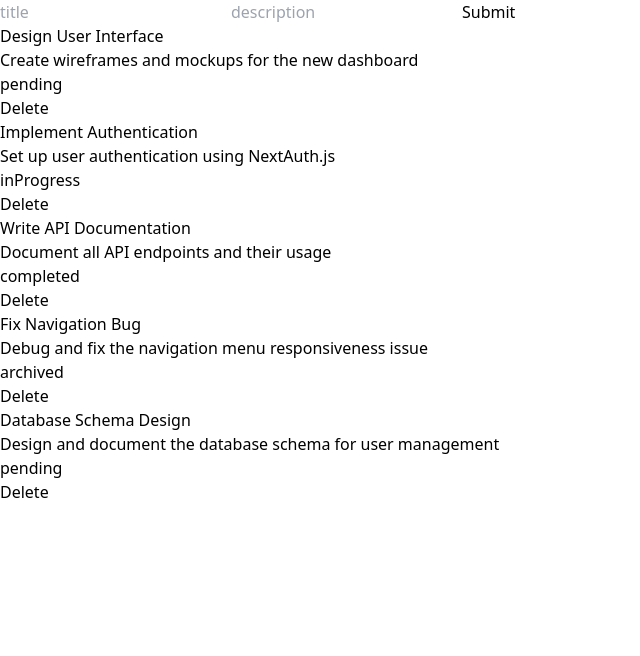
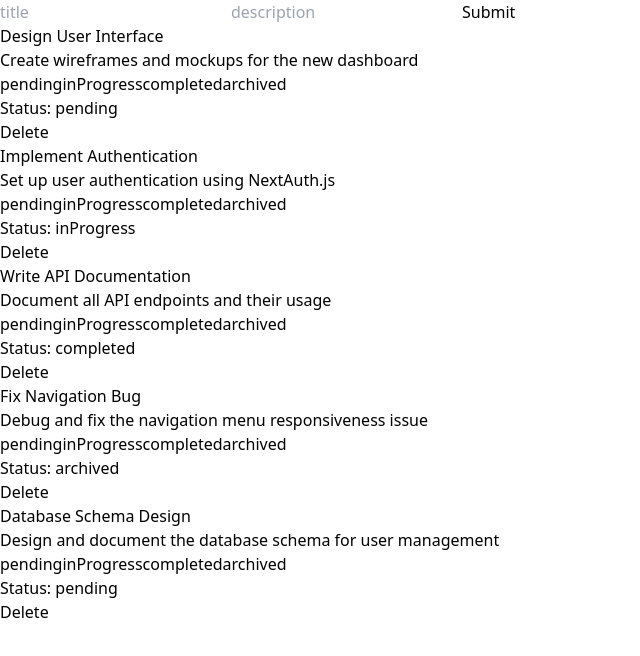
Before and after one commit to danielgavidia/fractal-pm, a Next.js app in the folder frontend/: page /tasks in a window 1280 px wide. Shown: the top 656 px of the page, without its empty margins (0-640 px from the left). Built offline with nearby package versions, Linux system fonts and the light colour scheme.

Commit message:
Added logic for updating task status

```diff
--- a/frontend/src/api/dummyData.ts
+++ b/frontend/src/api/dummyData.ts
@@ -5,30 +5,30 @@ export const dummyTasks: Task[] = [
     id: "task-1",
     title: "Design User Interface",
     description: "Create wireframes and mockups for the new dashboard",
-    state: "pending",
+    status: "pending",
   },
   {
     id: "task-2",
     title: "Implement Authentication",
     description: "Set up user authentication using NextAuth.js",
-    state: "inProgress",
+    status: "inProgress",
   },
   {
     id: "task-3",
     title: "Write API Documentation",
     description: "Document all API endpoints and their usage",
-    state: "completed",
+    status: "completed",
   },
   {
     id: "task-4",
     title: "Fix Navigation Bug",
     description: "Debug and fix the navigation menu responsiveness issue",
-    state: "archived",
+    status: "archived",
   },
   {
     id: "task-5",
     title: "Database Schema Design",
     description: "Design and document the database schema for user management",
-    state: "pending",
+    status: "pending",
   },
 ];
--- a/frontend/src/components/TaskCreate.tsx
+++ b/frontend/src/components/TaskCreate.tsx
@@ -16,7 +16,7 @@ const TaskCreate = () => {
         id: Date.now().toString(),
         title: taskTitle,
         description: taskDescription,
-        state: "pending",
+        status: "pending",
       });
       console.log("submit");
       setTaskTitle("");
--- a/frontend/src/components/TaskRow.tsx
+++ b/frontend/src/components/TaskRow.tsx
@@ -1,17 +1,28 @@
 import { taskStore } from "@/stores/taskStore";
-import { Task } from "@/types/types";
+import { Task, TaskStatusEnums } from "@/types/types";
+import { TaskStatus } from "@/types/types";
 
 interface TaskRowProps {
   task: Task;
 }
 
 const TaskRow = ({ task }: TaskRowProps) => {
-  const { deleteTask } = taskStore();
+  const { deleteTask, updateTaskStatus } = taskStore();
+
+  const statusOptions = Object.values(TaskStatusEnums);
+
   return (
     <div>
       <p>{task.title}</p>
       <p>{task.description}</p>
-      <p>{task.state}</p>
+      <div>
+        {statusOptions.map((status, key) => (
+          <button key={key} onClick={() => updateTaskStatus(task.id, status)}>
+            {status}
+          </button>
+        ))}
+      </div>
+      <p>Status: {task.status}</p>
       <button onClick={() => deleteTask(task.id)}>Delete</button>
     </div>
   );
--- a/frontend/src/stores/taskStore.ts
+++ b/frontend/src/stores/taskStore.ts
@@ -1,4 +1,4 @@
-import { Task } from "@/types/types";
+import { Task, TaskStatus } from "@/types/types";
 import { create } from "zustand";
 import { dummyTasks } from "@/api/dummyData";
 
@@ -6,6 +6,7 @@ interface TaskStoreState {
   tasks: Task[];
   createTask: (task: Task) => void;
   deleteTask: (taskId: string) => void;
+  updateTaskStatus: (taskId: string, newTaskStatus: TaskStatus) => void;
 }
 
 export const taskStore = create<TaskStoreState>((set) => ({
@@ -13,4 +14,17 @@ export const taskStore = create<TaskStoreState>((set) => ({
   createTask: (task: Task) => set((state) => ({ tasks: [...state.tasks, task] })),
   deleteTask: (taskId: string) =>
     set((state) => ({ tasks: state.tasks.filter((task) => task.id !== taskId) })),
+  updateTaskStatus: (taskId: string, newTaskStatus: TaskStatus) =>
+    set((state) => ({
+      tasks: state.tasks.map((task) => {
+        if (task.id !== taskId) {
+          return task;
+        } else {
+          return {
+            ...task,
+            status: newTaskStatus,
+          };
+        }
+      }),
+    })),
 }));
--- a/frontend/src/types/types.ts
+++ b/frontend/src/types/types.ts
@@ -1,7 +1,15 @@
-export type TaskState = "pending" | "inProgress" | "completed" | "archived";
+export type TaskStatus = "pending" | "inProgress" | "completed" | "archived";
+
+export enum TaskStatusEnums {
+  PENDING = "pending",
+  IN_PROGRESS = "inProgress",
+  COMPLETED = "completed",
+  ARCHIVED = "archived",
+}
 
 export type Task = {
+  id: string;
   title: string;
   description: string;
-  state: TaskState;
+  status: TaskStatus;
 };
```
